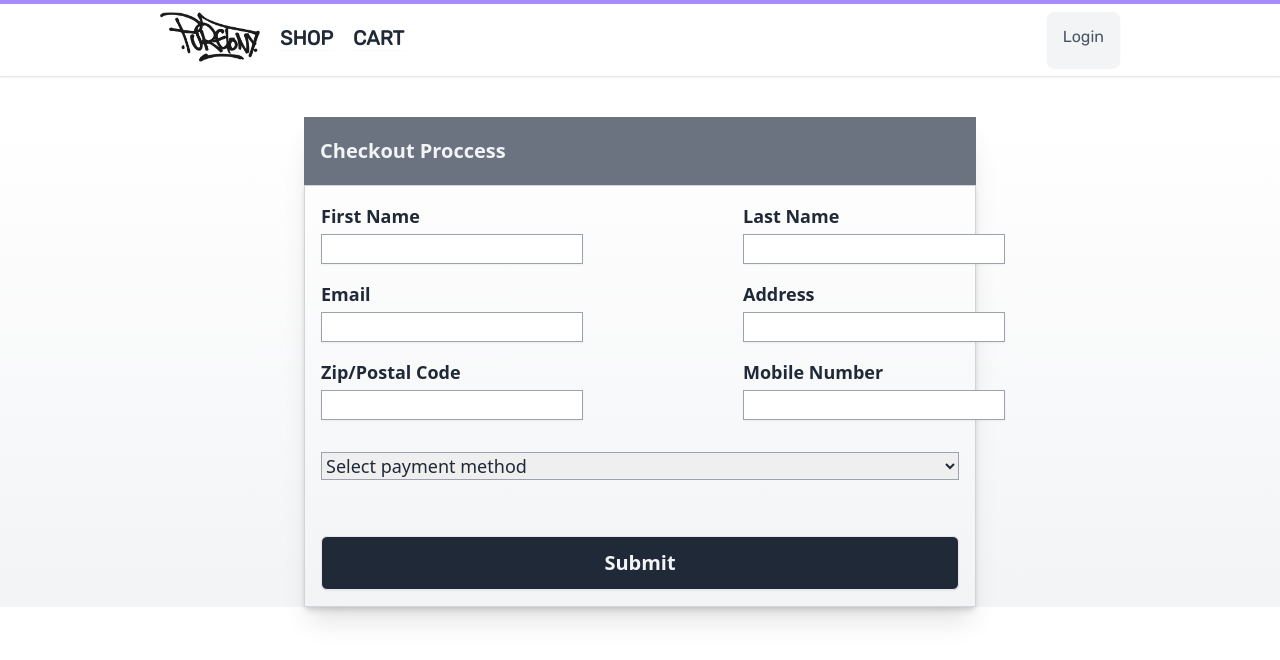
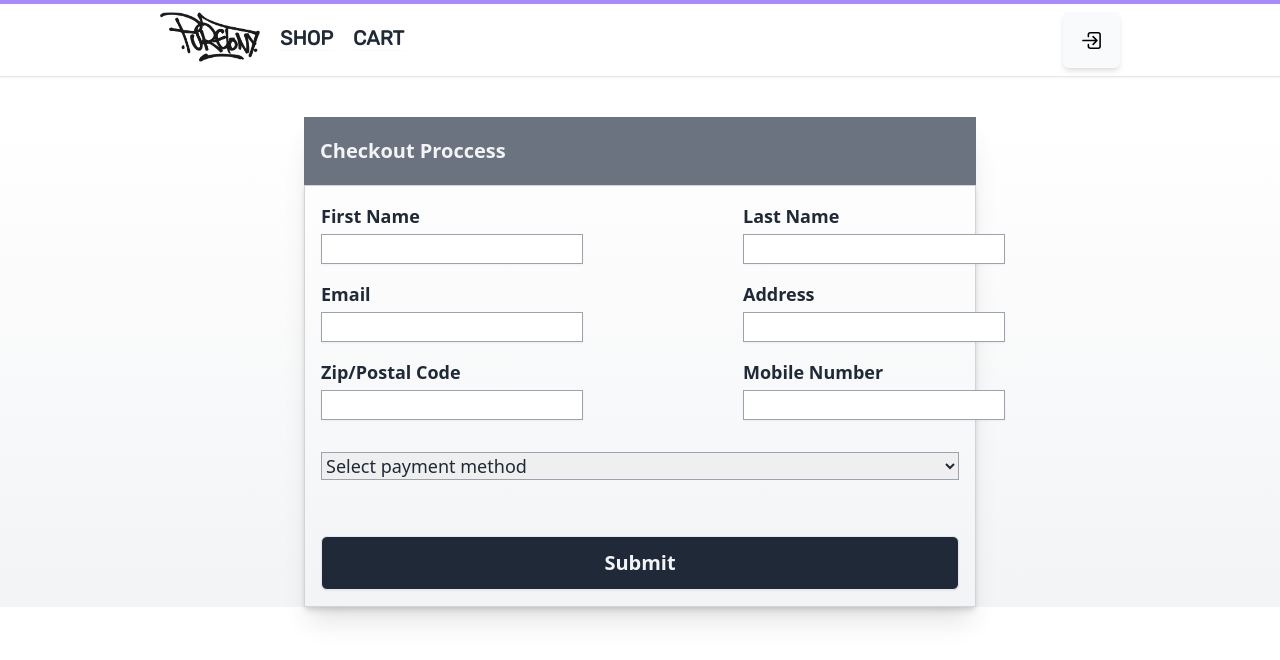
Before and after one commit to anargiris/pureTonyFront, a Next.js app: page /checkout in a window 1280 px wide. Shown: the top 660 px of the page. Built offline with nearby package versions, Linux system fonts and the light colour scheme; no server answers.

Commit message:
more changes

```diff
--- a/components/HomePageCard.js
+++ b/components/HomePageCard.js
@@ -5,7 +5,7 @@ import getStrapiMedia from "../utils/media";
 
 const HomePageCard = ({ imgsrc, text }) => {
   return (
-    <div className="bg-white border rounded-lg px-4 py-8 border-gray-300 shadow-sm w-40 h-40 mt-4 hover:bg-pink-50 transition duration-200">
+    <div className="bg-white border rounded-lg px-4 py-8 border-gray-300 shadow-md w-40 h-40 mt-4 hover:bg-pink-50 transition duration-200">
       <div className="w-14 mx-auto">
         <Image src={imgsrc} width={50} height={50} alt="Homepage Card image" />
       </div>
--- a/components/Navbar.js
+++ b/components/Navbar.js
@@ -25,7 +25,6 @@ const Navbar = () => {
             <Link href="/">
               <Image
                 src="/gallery/logo.png"
-                className=""
                 height={50}
                 width={100}
                 alt="PureTony Navbar Official Logo"
@@ -53,7 +52,7 @@ const Navbar = () => {
           </li>
         </ul>
       </div>
-      <div className="bg-gray-100 text-gray-600 shadow-sm rounded-lg px-4">
+      <div className="bg-gray-50 text-gray-600 shadow-md rounded-md px-4">
         {session ? (
           <>
             <div className="flex gap-4 mt-2 mb-1">
@@ -68,14 +67,18 @@ const Navbar = () => {
                 onClick={handleLogout}
                 className="logout mt-2 font-rubik"
               >
-                Logout
+                <Image
+                  src="/icons/log-out-outline.svg"
+                  width={25}
+                  height={25}
+                />
               </a>
             </div>
           </>
         ) : (
-          <div className="mt-3">
+          <div className="mt-4">
             <a href="#" onClick={handleLogin} className="logout font-rubik">
-              Login
+              <Image src="/icons/log-in-outline.svg" width={25} height={25} />
             </a>
           </div>
         )}
--- a/pages/_document.js
+++ b/pages/_document.js
@@ -8,7 +8,7 @@ class MyDocument extends Document {
 
   render() {
     return (
-      <Html>
+      <Html lang="en-US">
         <Head>
           <link rel="preconnect" href="https://fonts.gstatic.com" />
           <link
@@ -19,6 +19,10 @@ class MyDocument extends Document {
             href="https://fonts.googleapis.com/css2?family=Inconsolata:wght@300&display=swap"
             rel="stylesheet"
           ></link>
+          <meta
+            name="keywords"
+            content="eshop, puretony, urban, streetwear, ecommerce, project, web developer, shop, thessaloniki, online store"
+          ></meta>
         </Head>
         <body>
           <Main />
--- a/pages/index.js
+++ b/pages/index.js
@@ -89,7 +89,7 @@ export default function Home() {
           </div>
         </header>
       </div>
-      <section className="bg-gradient-to-t from-white via-pink-50 font-rubik">
+      <section className="bg-gradient-to-t mt-10 from-white via-pink-50 font-rubik">
         <div className="flex flex-wrap max-w-5xl mx-auto gap-5 justify-around">
           <HomePageCard imgsrc="/icons/star-outline.svg" text="TOP QUALITY" />
           <HomePageCard imgsrc="/icons/time-outline.svg" text="FAST SHIPPING" />
```
Also changed, not shown: public/icons/log-in-outline.svg (added), public/icons/log-out-outline.svg (added).
